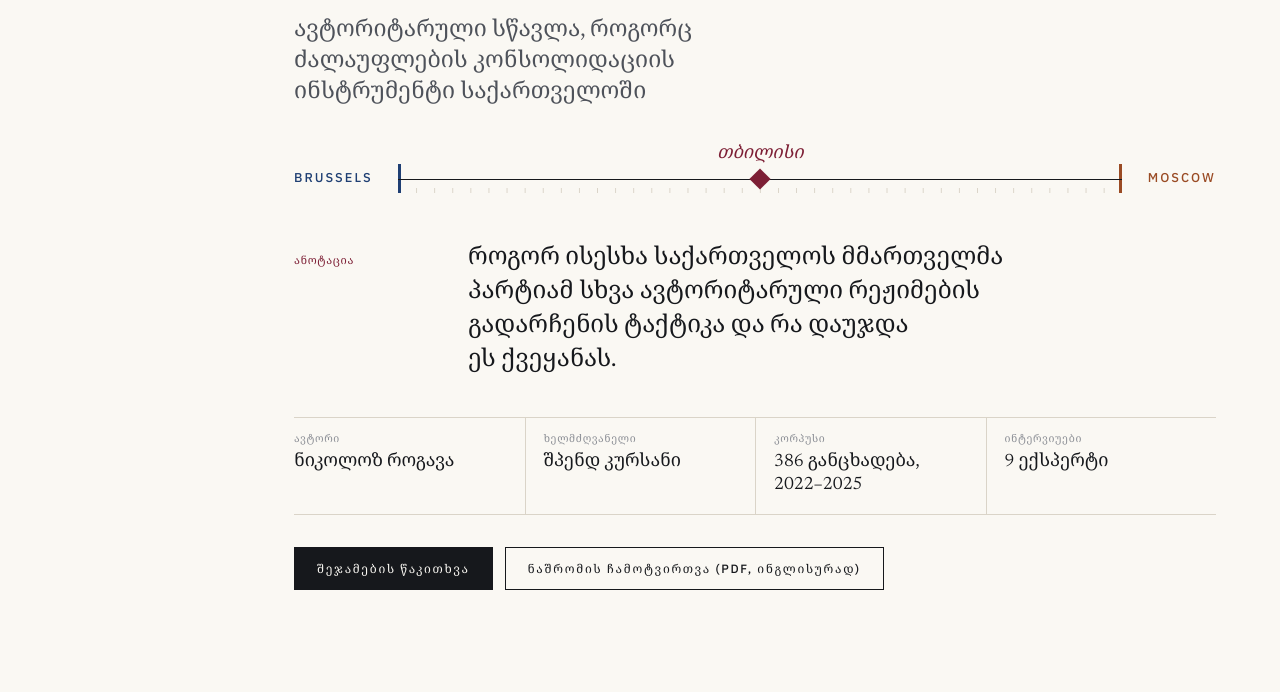
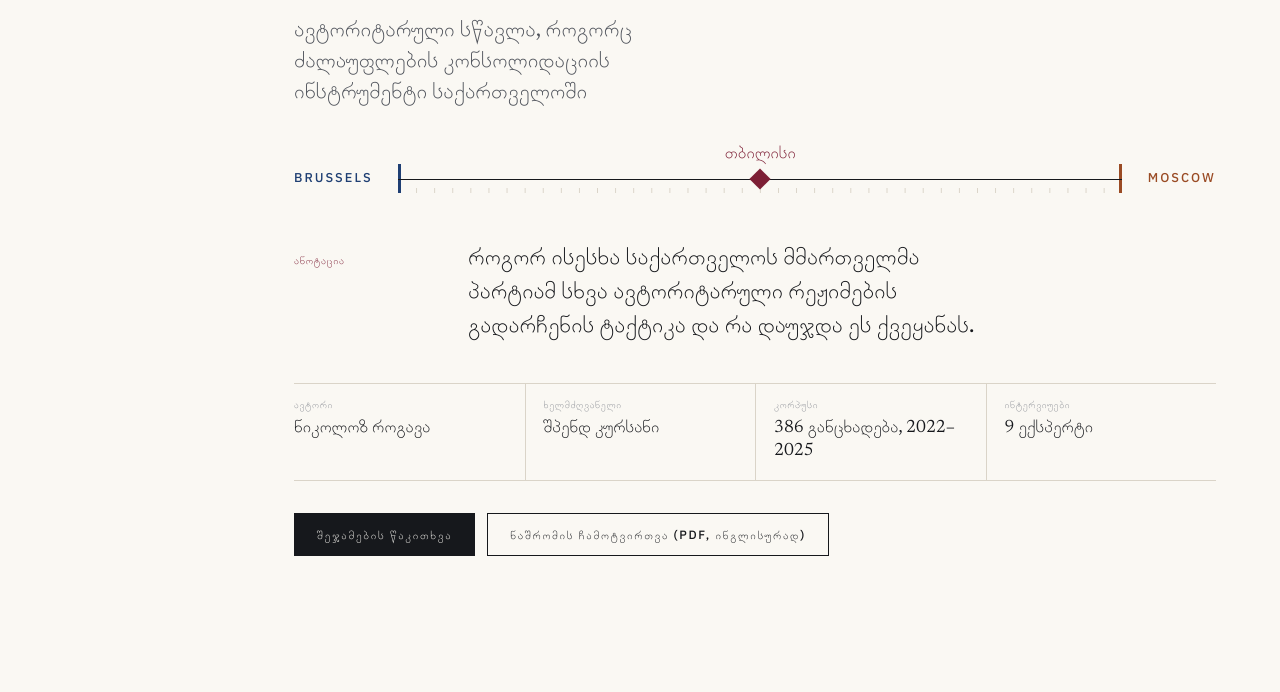
Before and after one commit to rogavanikolozi-a11y/Authoritarian-Georgia, a plain HTML site: page ka/index.html in a window 1280 px wide. Shown: the part 408-1100 px from the top of the page. Drawn offline with Linux system fonts and the light colour scheme.

Commit message:
Use BPG Typewriter A for Georgian text
Co-Authored-By: Claude Opus 5.5 <noreply@anthropic.com>
Claude-Session: https://claude.ai/code/session_018WimQLUPxMJUCbvkJDTQm7

```diff
--- a/ka/index.html
+++ b/ka/index.html
@@ -21,9 +21,10 @@
 <style>
   /* Georgian page: Noto Serif Georgian for Georgian letters, the usual fonts for Latin */
   @font-face { font-family: "Noto Serif Georgian"; src: url("../fonts/noto-serif-georgian-georgian-400-normal.woff2") format("woff2"); font-weight: 400; font-style: normal; font-display: swap; unicode-range: U+10A0-10FF, U+1C90-1CBF, U+2D00-2D2F; }
+  @font-face { font-family: "BPG Typewriter A"; src: url("../fonts/bpg-typewriter-a.ttf") format("truetype"); font-weight: 400; font-style: normal; font-display: swap; unicode-range: U+10A0-10FF, U+1C90-1CBF, U+2D00-2D2F; }
   :root {
-    --serif: "Newsreader", "Noto Serif Georgian", Georgia, serif;
-    --sans: "IBM Plex Sans", "Noto Serif Georgian", system-ui, sans-serif;
+    --serif: "Newsreader", "BPG Typewriter A", "Noto Serif Georgian", Georgia, serif;
+    --sans: "IBM Plex Sans", "BPG Typewriter A", "Noto Serif Georgian", system-ui, sans-serif;
   }
   .hero__title { font-size: clamp(38px, min(6.4vw, 11vh), 92px); line-height: 1.08; letter-spacing: -.01em; max-width: 16ch; }
   .chapter__head h2 { letter-spacing: 0; line-height: 1.15; font-size: clamp(32px, 4.2vw, 56px); }
@@ -33,6 +34,10 @@
   .finding { grid-template-columns: var(--off) minmax(0, 1fr); padding-bottom: 40px; }
   .finding__n { font-size: clamp(56px, 7vw, 96px); }
   .more { margin-top: 28px; }
+  /* BPG Typewriter has no italic, so keep Georgian text upright */
+  .rq, .hero__title em, .pole__mark b, .fig__title, .inshort { font-style: normal; }
+  .rq::first-letter { all: unset; }
+  .chapter__head + .prose > p.rq::first-letter { float: none; font: inherit; color: inherit; margin: 0; }
 </style>
 </head>
 <body>
```
Also changed, not shown: fonts/bpg-typewriter-a.ttf (added).
